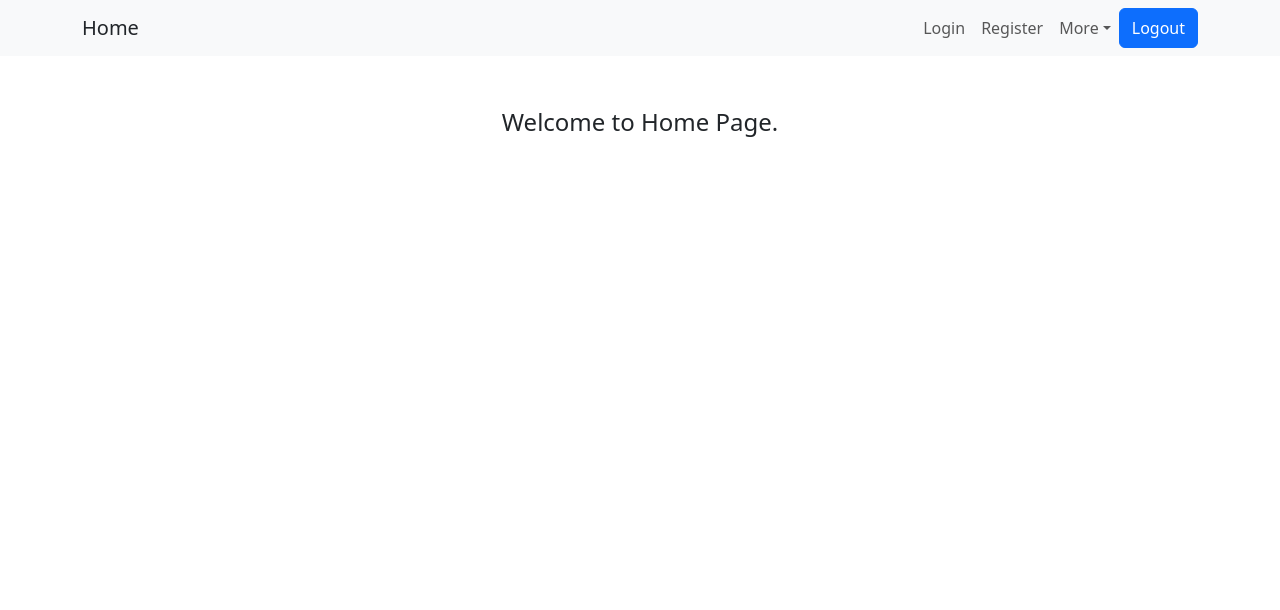
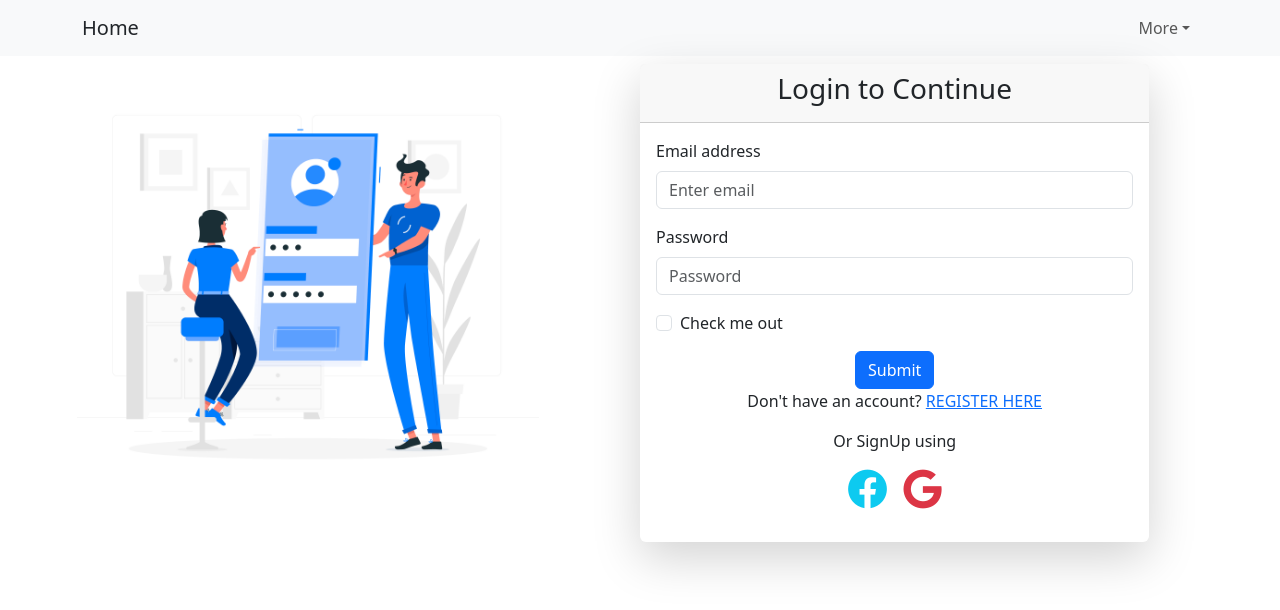
Before and after one commit to shangharsh/Vite-Ecom, a React (Vite) app: page / in a window 1280 px wide. Shown: the top 610 px of the page. Built offline with nearby package versions, Linux system fonts and the light colour scheme.

Commit message:
fix: Visibility of logout button, Discounted amount & total amount in edit and view modal

```diff
--- a/src/App.jsx
+++ b/src/App.jsx
@@ -11,25 +11,19 @@ import {Routes, Route} from 'react-router-dom';
 import LiveCounter from './components/LiveCounter';
 import { ToastContainer} from 'react-toastify';
 import SecureRoute from './routes/SecureRoute';
-import { useState } from 'react';
+
 
 function App() {
-  const [searchValue, setSearchValue] = useState('');
-
-  function searchProducts(e){
-    setSearchValue(e.target.value);
-  }
-
   return (
     <>
-    <NavMenu searchProducts={searchProducts}/>
+    <NavMenu/>
     <Routes>
-      <Route path='/' element={<HomePage/>}/>
-      <Route path='/login' element={<LoginPage/>}/>
+      {/* <Route path='/' element={<HomePage/>}/> */}
+      <Route path='/' element={<LoginPage/>}/>
       <Route path='/register' element={<RegisterPage/>}/>
       <Route path='' element={<SecureRoute/>}>
         <Route path='/users' element={<Users/>}/>
-        <Route path='/products' element={<Products searchValue={searchValue}/>}/>
+        <Route path='/products' element={<Products/>}/>
         <Route path='/counter' element={<Counter/>}/>
         <Route path='/quote' element={<QuotePage/>}/>
         <Route path='/live-counter' element={<LiveCounter/>}/>
--- a/src/components/AddProduct.jsx
+++ b/src/components/AddProduct.jsx
@@ -1,5 +1,5 @@
 import React from 'react'
-import { Button, Modal, Form, Image } from 'react-bootstrap'
+import { Button, Modal, Form } from 'react-bootstrap'
 
 const AddProduct = ({show, handleClose, handleChange, addProductHandler}) => {
   return (
--- a/src/components/EditProduct.jsx
+++ b/src/components/EditProduct.jsx
@@ -32,11 +32,11 @@ const EditProduct = ({showEdit, handleEditClose, handleEditChange, editProductHa
       <Form.Group className='row'>
       <Form.Group className="mb-3 col-6" controlId="formBasicTitle">
         <Form.Label>Discounted Amount</Form.Label>
-        <Form.Control type="text" name='price' readOnly placeholder='Price Here' value={"$"+returnTotal(editedProduct)}disabled/>
+        <Form.Control type="text" name='price' readOnly placeholder='Discounted Amount' value={"$"+returnDiscountAmount(editedProduct)} disabled/>
       </Form.Group>
       <Form.Group className="mb-3 col-6" controlId="formBasicTitle">
         <Form.Label>Total Price</Form.Label>
-        <Form.Control type="text" name='discountPercentage' readOnly placeholder='Discount Here' value={"$"+returnDiscountAmount(editedProduct)}disabled/>
+        <Form.Control type="text" name='discountPercentage' readOnly placeholder='Total Price' value={"$"+returnTotal(editedProduct)} disabled/>
       </Form.Group>
       </Form.Group>
       <Form.Group className="mb-3" controlId="formBasicDescription">
--- a/src/components/Navbar.jsx
+++ b/src/components/Navbar.jsx
@@ -2,15 +2,8 @@ import {Button, Container,Nav,Navbar,NavDropdown} from 'react-bootstrap';
 import {Link, useNavigate} from 'react-router-dom';
 import { successToast } from '../services/toast.service';
 
+
 const NavMenu = () =>{
-
-  const navigate = useNavigate();
-
-  const handleLogOut = () =>{
-    localStorage.removeItem('isLoggedIn');
-    navigate('/login');
-    successToast('Logout Successfully.')
-  }
     return(
     <Navbar expand="lg" className="bg-body-tertiary">
       <Container>
@@ -20,8 +13,8 @@ const NavMenu = () =>{
         <Navbar.Toggle aria-controls="basic-navbar-nav" />
         <Navbar.Collapse id="basic-navbar-nav">
           <Nav className="ms-auto">
-            <Nav.Link as={Link} to="/login">Login</Nav.Link>
-            <Nav.Link as={Link} to="/register">Register</Nav.Link>
+            {/* <Nav.Link as={Link} to="/login">Login</Nav.Link> */}
+            {/* <Nav.Link as={Link} to="/register">Register</Nav.Link> */}
             <NavDropdown title="More" id="basic-nav-dropdown" className='text-secondary'>
               <NavDropdown.Item>
                 <Link to='/users' className='text-decoration-none text-dark'>Users Details</Link>
@@ -39,7 +32,6 @@ const NavMenu = () =>{
                 <Link to='/live-counter' className='text-decoration-none text-dark'>Live Counter</Link>
               </NavDropdown.Item>
             </NavDropdown>
-            <Button onClick={handleLogOut}>Logout</Button>
           </Nav>
         </Navbar.Collapse>
       </Container>
--- a/src/components/RegisterForm.jsx
+++ b/src/components/RegisterForm.jsx
@@ -22,7 +22,7 @@ const RegisterForm = () => {
     .then((res) =>{
       console.log(res);
       if(res.data.status){
-        navigate('/login');
+        navigate('/');
         successToast(res.data.message);
       }
     })
--- a/src/components/ViewProduct.jsx
+++ b/src/components/ViewProduct.jsx
@@ -32,11 +32,11 @@ const ViewProduct = ({showView, handleViewClose, editedProduct }) => {
       <Form.Group className='row'>
       <Form.Group className="mb-3 col-6" controlId="formBasicTitle">
         <Form.Label>Discounted Amount</Form.Label>
-        <Form.Control type="text" name='price' readOnly placeholder='Price Here' value={"$"+returnTotal(editedProduct)}disabled/>
+        <Form.Control type="text" name='price' readOnly placeholder='Discounted Amount' value={"$"+returnDiscountAmount(editedProduct)} disabled/>
       </Form.Group>
       <Form.Group className="mb-3 col-6" controlId="formBasicTitle">
         <Form.Label>Total Price</Form.Label>
-        <Form.Control type="text" name='discountPercentage' readOnly placeholder='Discount Here' value={"$"+returnDiscountAmount(editedProduct)}disabled/>
+        <Form.Control type="text" name='discountPercentage' readOnly placeholder='Total Price' value={"$"+returnTotal(editedProduct)} disabled/>
       </Form.Group>
       </Form.Group>
       <Form.Group className="mb-3" controlId="formBasicDescription">
--- a/src/pages/Products.jsx
+++ b/src/pages/Products.jsx
@@ -7,6 +7,7 @@ import AddProduct from '../components/AddProduct';
 import EditProduct from '../components/EditProduct';
 import ViewProduct from '../components/ViewProduct';
 import { successToast } from '../services/toast.service';
+import { useNavigate } from 'react-router-dom';
 
 const Products = () => {
 
@@ -41,6 +42,9 @@ const Products = () => {
 
   //state for viewing products.
   const [showView,setShowView] = useState(false);
+
+  //Navigation.
+  const navigate = useNavigate();
 
   //Adding the url to the variable.
   const URL = import.meta.env.VITE_BACKEND_URL;
@@ -164,9 +168,17 @@ const filterCategory=(data)=>{
   }
 }
 
+const handleLogOut = () =>{
+  localStorage.removeItem('isLoggedIn');
+  navigate('/');
+  successToast('Logout Successfully.')
+}
 
   return (
       <>
+      <div className="buttonContainer text-center mt-2">
+      <Button onClick={handleLogOut}>Logout</Button>
+      </div>
       <div className="container mt-2 d-flex justify-content-between">
       <Button variant='primary' onClick={showModal}>Add product</Button>
       <Form.Control className='w-25' type='search' name='search' placeholder='Type Keyword to Search' onChange={searchProducts}/>
--- a/src/utils/helper.ts
+++ b/src/utils/helper.ts
@@ -1,5 +1,5 @@
 export const returnTotal = ({price, discountPercentage}) =>{
-    return returnToFixed(price - price * discountPercentage * 0.01);
+    return returnToFixed(price - (price * discountPercentage * 0.01));
 }
 
 export const returnDiscountAmount = ({price, discountPercentage}) =>{
```
